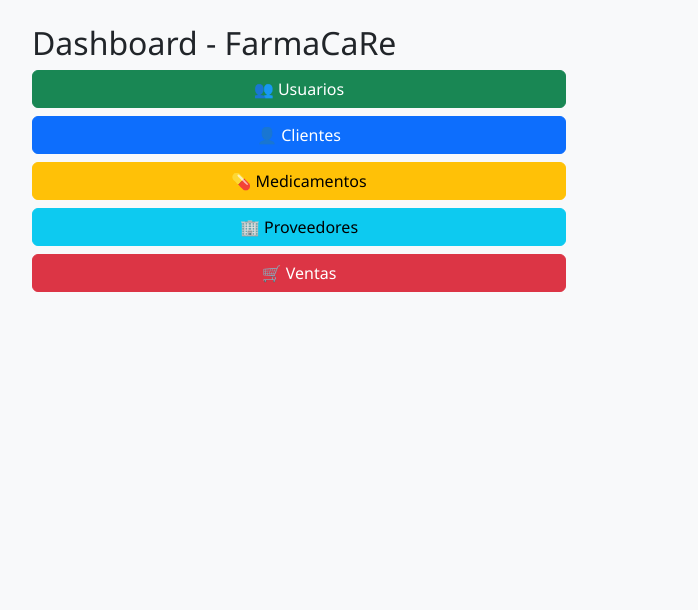
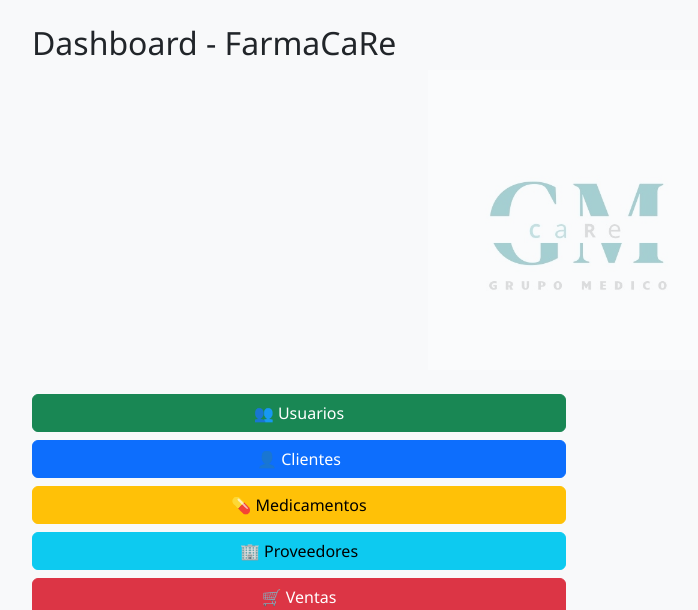
Before and after one commit to castdandc-debug/FarmaCaRe, a Flask app: page / in a window 1280 px wide. Shown: the part 86-696 px from the top of the page, without its empty margins (62-760 px from the left). Run offline with Flask 3, Linux system fonts and the light colour scheme; a user stored in the database is signed in.

Commit message:
Implementación completa: todos los módulos, colores verdes y grises, logo en dashboard

```diff
--- a/app/models/__init__.py
+++ b/app/models/__init__.py
@@ -2,7 +2,6 @@
 from flask_login import UserMixin
 from werkzeug.security import generate_password_hash, check_password_hash
 from datetime import datetime
-
 from app import db
 
 class Usuario(db.Model, UserMixin):
--- a/app/templates/base.html
+++ b/app/templates/base.html
@@ -46,21 +46,6 @@
             padding: 1rem;
             text-align: center;
         }
-        .watermark {
-            position: fixed;
-            top: 50%;
-            left: 50%;
-            transform: translate(-50%, -50%);
-            width: 300px;
-            height: auto;
-            opacity: 0.35; /* Opacidad 35% */
-            pointer-events: none;
-            z-index: -1;
-            background-image: url("{{ url_for('static', filename='images/grupo-medico-care-logo.png') }}");
-            background-size: contain;
-            background-repeat: no-repeat;
-            background-position: center;
-        }
     </style>
 </head>
 <body>
@@ -75,14 +60,11 @@
                     <span class="navbar-text">Usuario: {{ current_user.username }} ({{ current_user.rol }})</span>
                     <a href="/logout" class="btn btn-outline-light btn-sm ms-3">Cerrar sesión</a>
                 {% else %}
-                    <!-- No mostrar "Iniciar sesión" en la página de login -->
+                    <!-- No mostrar "Iniciar sesión" en /login -->
                 {% endif %}
             </div>
         </div>
     </nav>
-
-    <!-- Marca de agua -->
-    <div class="watermark"></div>
 
     <div class="container mt-4">
         {% block content %}{% endblock %}
--- a/app/templates/dashboard.html
+++ b/app/templates/dashboard.html
@@ -5,6 +5,9 @@
 {% block content %}
 <div class="container mt-4">
     <h2>Dashboard - FarmaCaRe</h2>
+    <div class="text-center mb-4">
+        <img src="{{ url_for('static', filename='images/grupo-medico-care-logo.png') }}" alt="Grupo Médico Care" style="width: 300px; opacity: 0.35;">
+    </div>
     <div class="row">
         <div class="col-md-6">
             <a href="{{ url_for('usuarios.lista') }}" class="btn btn-success w-100 mb-2">👥 Usuarios</a>
```
Also changed, not shown: app/templates/clientes.html (added, +39 -0 lines), app/templates/proveedores.html (added, +31 -0 lines), app/templates/usuarios.html (+3 -4 lines).
